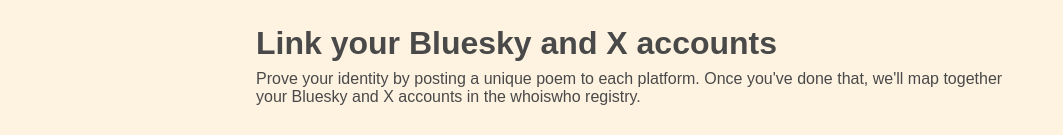
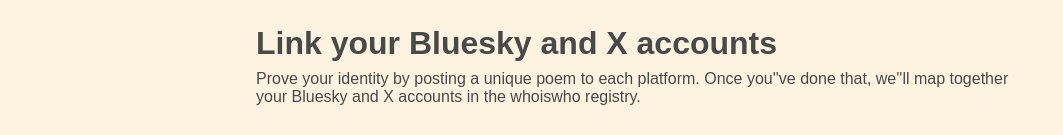
Before and after one commit to hsiez/whoiswho, a Next.js app: page /link-accounts in a window 1280 px wide. Shown: the part 244-379 px from the top of the page, without its empty margins (0-1063 px from the left). Built offline with nearby package versions, Linux system fonts and the light colour scheme; no server answers.

Commit message:
escape apos

```diff
--- a/app/components/form-flow/form-flow-bento.tsx
+++ b/app/components/form-flow/form-flow-bento.tsx
@@ -118,7 +118,7 @@
                 </h1>
 
                 <p>
-                    Prove your identity by posting a unique poem to each platform. Once you've done that, we'll map together your Bluesky and X accounts in the whoiswho registry.
+                    Prove your identity by posting a unique poem to each platform. Once you&apos;'ve done that, we&apos;'ll map together your Bluesky and X accounts in the whoiswho registry.
                 </p>
             </header>
 
```
